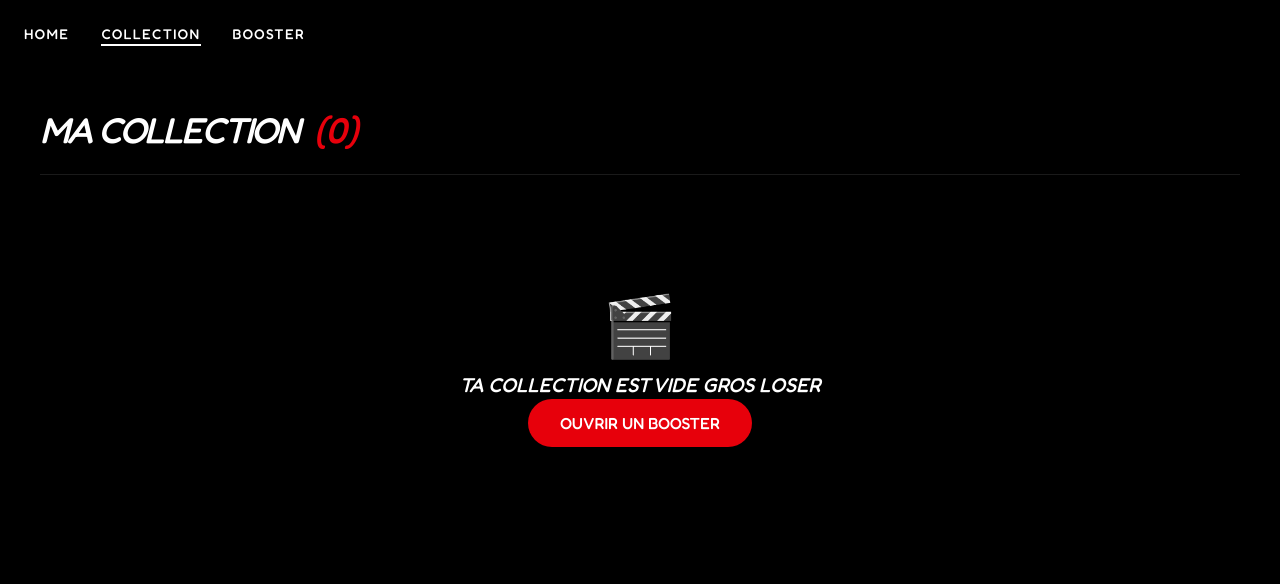
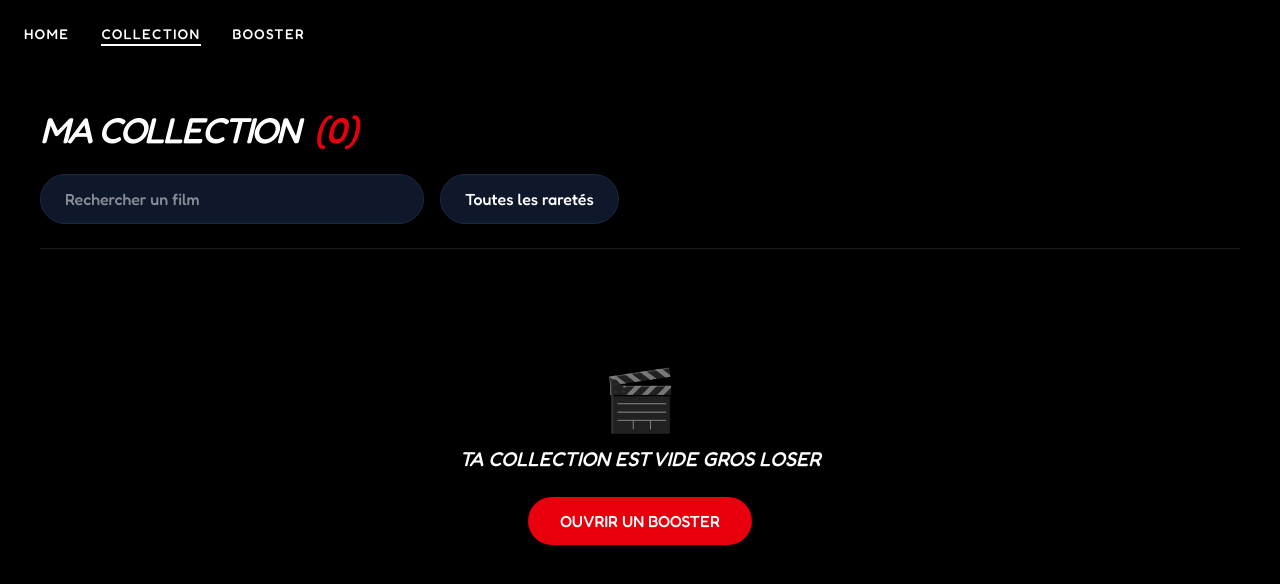
Before and after one commit to aserlite/pastoplesfilms, a Vue app: page /collection in a window 1280 px wide. Shown: the top 584 px of the page. Built offline with nearby package versions, Linux system fonts and the light colour scheme; the HTML template or start-up script is replaced by a standard one.

Commit message:
tri collection

```diff
--- a/src/views/CollectionView.vue
+++ b/src/views/CollectionView.vue
@@ -1,7 +1,31 @@
 <script setup lang="ts">
+import { ref, computed } from 'vue'
 import { useCollectionStore } from '@/stores/collection'
 
 const collection = useCollectionStore()
+
+const searchQuery = ref('')
+const selectedRarity = ref('all')
+
+const filteredMovies = computed(() => {
+  let movies = [...collection.ownedMovies]
+
+  if (searchQuery.value) {
+    movies = movies.filter((m) => m.title?.toLowerCase().includes(searchQuery.value.toLowerCase()))
+  }
+
+  if (selectedRarity.value !== 'all') {
+    movies = movies.filter((m) => {
+      const note = Number(m.vote_average ?? 0)
+      if (selectedRarity.value === 'legendaire') return note <= 2
+      if (selectedRarity.value === 'rare') return note > 2 && note <= 4
+      if (selectedRarity.value === 'commun') return note > 4
+      return true
+    })
+  }
+
+  return movies.reverse()
+})
 
 const getScoreColor = (note: number) => {
   if (note <= 2) return 'text-yellow-500'
@@ -13,22 +37,49 @@ const getScoreColor = (note: number) => {
 <template>
   <div class="min-h-[calc(100vh-80px)] bg-black p-6 md:p-10">
     <div class="max-w-7xl mx-auto mb-10 border-b border-white/10 pb-6">
-      <h2 class="text-4xl font-black text-white uppercase italic tracking-tighter">
+      <h2 class="text-4xl font-black text-white uppercase italic tracking-tighter mb-6">
         Ma Collection <span class="text-red-600 ml-2">({{ collection.ownedMovies.length }})</span>
       </h2>
+
+      <div class="flex flex-col md:flex-row gap-4 items-center">
+        <div class="relative w-full md:w-96">
+          <input
+            v-model="searchQuery"
+            type="text"
+            placeholder="Rechercher un film"
+            class="w-full bg-slate-900 border border-slate-800 rounded-full px-6 py-3 text-white focus:outline-none focus:border-red-600 transition-colors"
+          />
+        </div>
+
+        <select
+          v-model="selectedRarity"
+          class="bg-slate-900 border border-slate-800 rounded-full px-6 py-3 text-white focus:outline-none focus:border-red-600 transition-colors cursor-pointer appearance-none"
+        >
+          <option value="all">Toutes les raretés</option>
+          <option value="legendaire">Légendaire</option>
+          <option value="rare">Rare</option>
+          <option value="commun">Commun</option>
+        </select>
+      </div>
     </div>
 
     <div class="max-w-7xl mx-auto">
-      <div v-if="collection.ownedMovies.length > 0"
-           class="grid grid-cols-2 sm:grid-cols-3 md:grid-cols-4 lg:grid-cols-5 xl:grid-cols-6 gap-6">
-
-        <div v-for="movie in collection.ownedMovies"
-             :key="movie.id"
-             class="group relative bg-slate-900 rounded-xl overflow-hidden border border-slate-800 hover:border-red-600 transition-all duration-300 shadow-lg hover:-translate-y-2">
-
+      <div
+        v-if="filteredMovies.length > 0"
+        class="grid grid-cols-2 sm:grid-cols-3 md:grid-cols-4 lg:grid-cols-5 xl:grid-cols-6 gap-6"
+      >
+        <div
+          v-for="movie in filteredMovies"
+          :key="movie.id"
+          class="group relative bg-slate-900 rounded-xl overflow-hidden border border-slate-800 hover:border-red-600 transition-all duration-300 shadow-lg hover:-translate-y-2"
+        >
           <div class="aspect-[2/3] overflow-hidden">
             <img
-              :src="movie.poster_path ? `https://image.tmdb.org/t/p/w500${movie.poster_path}` : '/src/assets/random.png'"
+              :src="
+                movie.poster_path
+                  ? `https://image.tmdb.org/t/p/w500${movie.poster_path}`
+                  : '/src/assets/random.png'
+              "
               :alt="movie.title ?? ''"
               class="w-full h-full object-cover transition-transform duration-500 group-hover:scale-110"
             />
@@ -39,7 +90,9 @@ const getScoreColor = (note: number) => {
               {{ movie.title }}
             </h3>
             <div class="flex justify-between items-center">
-              <span class="text-[10px] text-slate-500 font-bold uppercase tracking-widest">Note</span>
+              <span class="text-[10px] text-slate-500 font-bold uppercase tracking-widest"
+                >Note</span
+              >
               <span :class="['font-black text-xs', getScoreColor(Number(movie.vote_average ?? 0))]">
                 {{ Number(movie.vote_average ?? 0) }}
               </span>
@@ -50,11 +103,18 @@ const getScoreColor = (note: number) => {
       </div>
 
       <div v-else class="flex flex-col items-center justify-center py-20 text-center">
-        <div class="text-6xl mb-4">🎬</div>
-        <h3 class="text-xl font-bold text-white uppercase italic">Ta collection est vide gros loser</h3>
+        <div class="text-6xl mb-4 opacity-50">🎬</div>
+        <h3 class="text-xl font-bold text-white uppercase italic">
+          {{
+            collection.ownedMovies.length > 0
+              ? 'Aucun résultat pour cette recherche'
+              : 'Ta collection est vide gros loser'
+          }}
+        </h3>
         <RouterLink
+          v-if="collection.ownedMovies.length === 0"
           to="/booster"
-          class="px-8 py-3 bg-red-600 text-white font-black uppercase rounded-full hover:bg-red-700 transition-colors"
+          class="mt-6 px-8 py-3 bg-red-600 text-white font-black uppercase rounded-full hover:bg-red-700 transition-colors"
         >
           Ouvrir un booster
         </RouterLink>
@@ -71,7 +131,7 @@ const getScoreColor = (note: number) => {
   left: -100%;
   width: 50%;
   height: 100%;
-  background: linear-gradient(to right, transparent, rgba(255,255,255,0.05), transparent);
+  background: linear-gradient(to right, transparent, rgba(255, 255, 255, 0.05), transparent);
   transform: skewX(-25deg);
   transition: 0.5s;
 }
```
